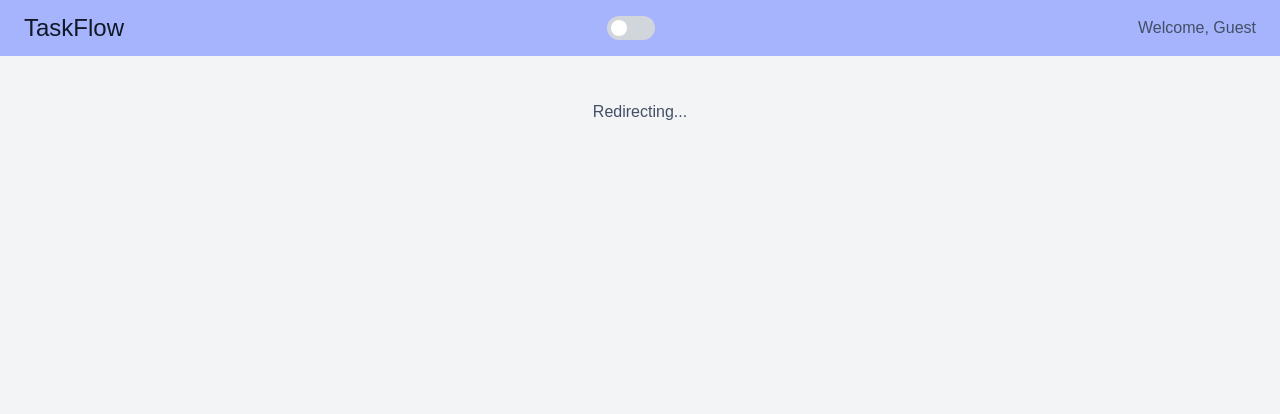
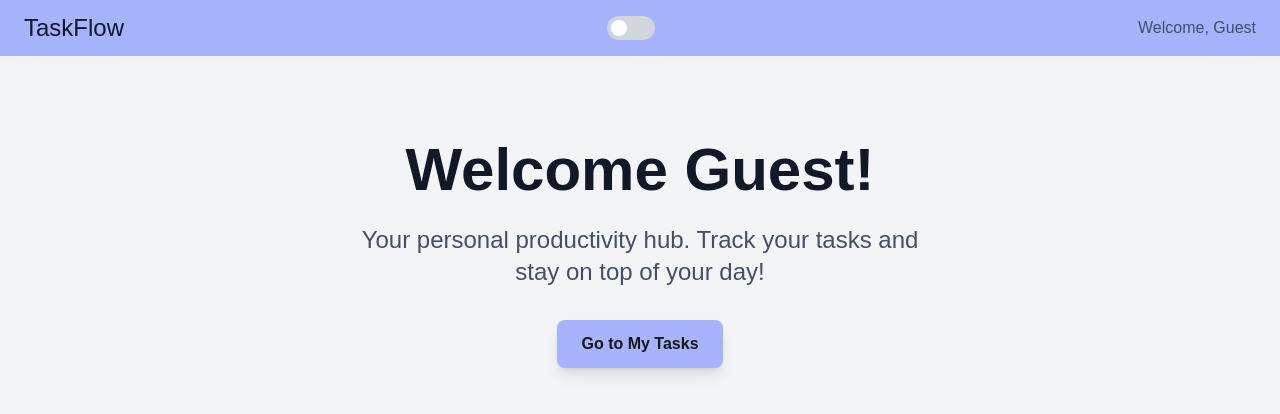
Before and after one commit to anas-ahmad1/todo-list, a Next.js app in the folder client/: page / in a window 1280 px wide. Before the commit this address had no page. Shown: the top 414 px of the page. Built offline with nearby package versions, Linux system fonts and the light colour scheme.

Commit message:
revamp dashboard screen

```diff
--- a/client/src/app/page.tsx
+++ b/client/src/app/page.tsx
@@ -14,8 +14,8 @@ export default function Home() {
   };
 
   return (
-    <ProtectedRoute>
-    <div className="min-h-screen flex flex-col justify-center items-center bg-gradient-to-r from-blue-400 to-purple-600 text-white px-6">
+
+    <div className="min-h-screen flex flex-col mt-20 items-center px-6">
       <h1 className="text-4xl md:text-6xl font-bold mb-6 text-center">
         Welcome {user?.name ?? "Guest"}!
       </h1>
@@ -24,11 +24,11 @@ export default function Home() {
       </p>
       <button
         onClick={goToTasks}
-        className="px-6 py-3 bg-white text-blue-600 font-semibold rounded-lg shadow-lg hover:bg-gray-100 transition-colors"
+        className="px-6 py-3 primary-bg font-semibold rounded-lg shadow-lg hover:bg-gray-100"
       >
         Go to My Tasks
       </button>
     </div>
-    </ProtectedRoute>
+
   );
 }
```
